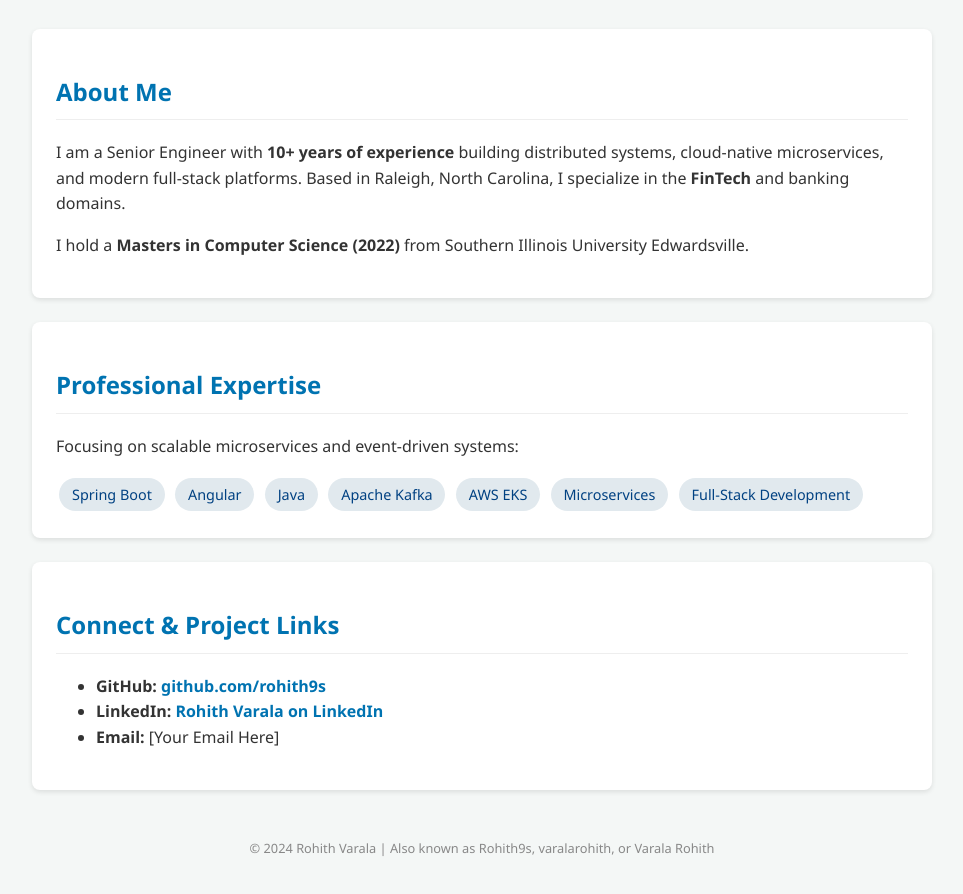
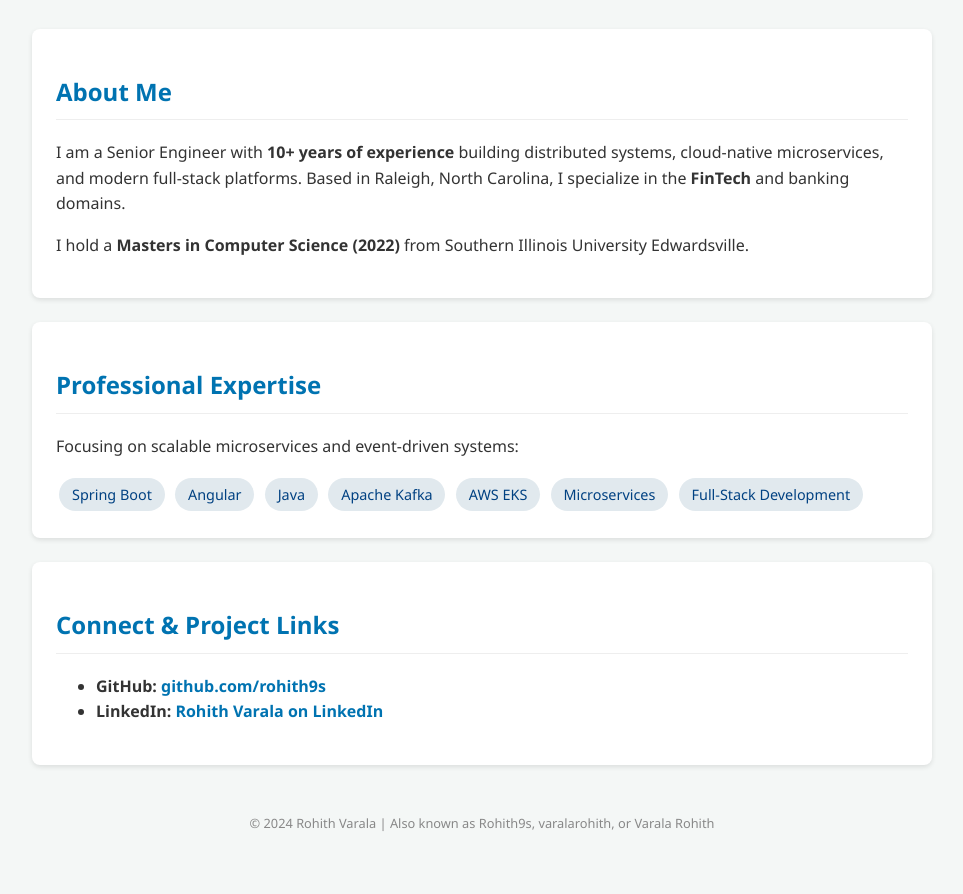
Before and after one commit to rohith9s/rohith9s.github.io, a plain HTML site: page index.html in a window 1280 px wide. Shown: the part 136-1030 px from the top of the page, without its empty margins (158-1121 px from the left). Drawn offline with Linux system fonts and the light colour scheme.

Commit message:
Update index.html

```diff
--- a/index.html
+++ b/index.html
@@ -45,7 +45,6 @@
     <ul>
         <li><strong>GitHub:</strong> <a href="https://github.com/rohith9s">github.com/rohith9s</a></li>
         <li><strong>LinkedIn:</strong> <a href="https://www.linkedin.com/in/rohith9s/">Rohith Varala on LinkedIn</a></li>
-        <li><strong>Email:</strong> [Your Email Here]</li>
     </ul>
 </div>
 
```
